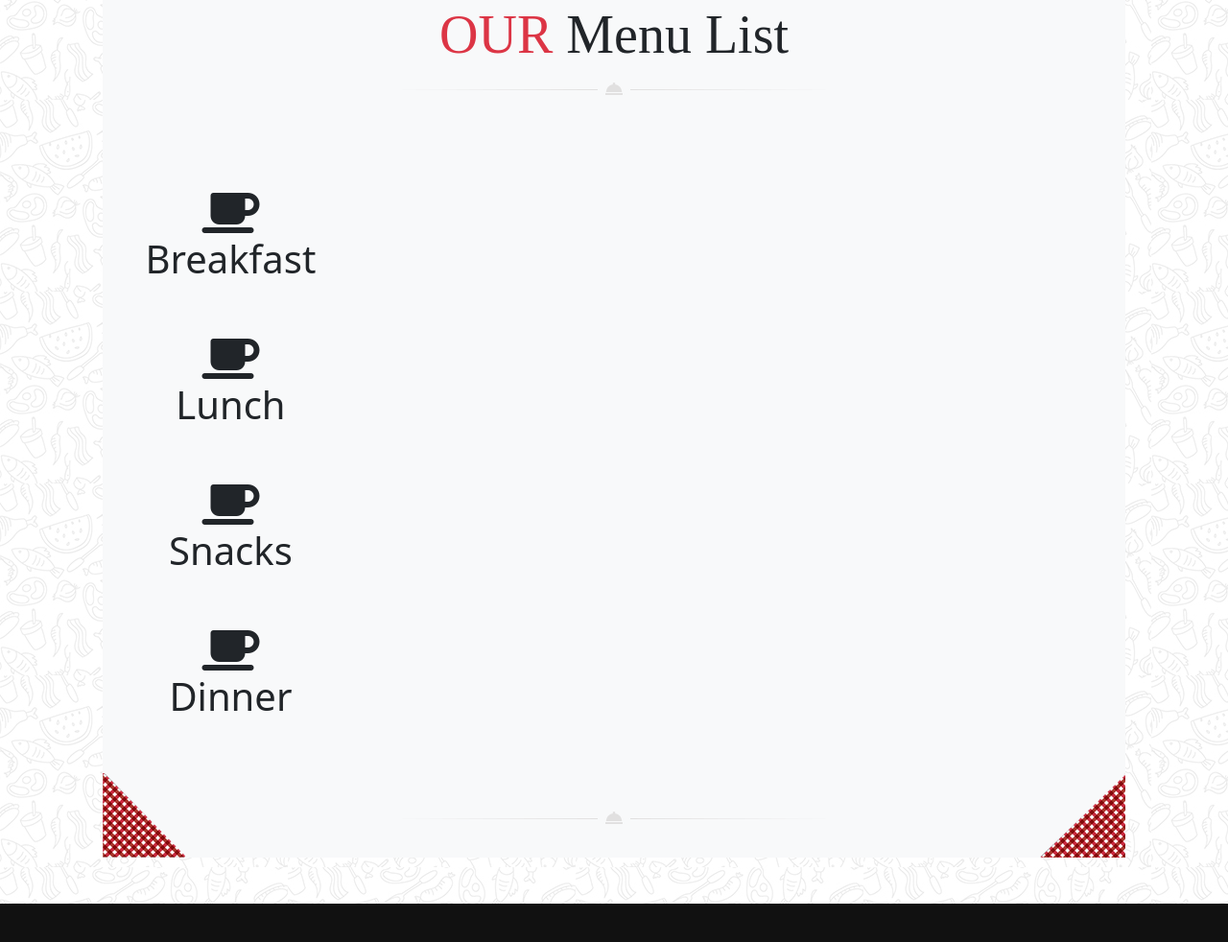
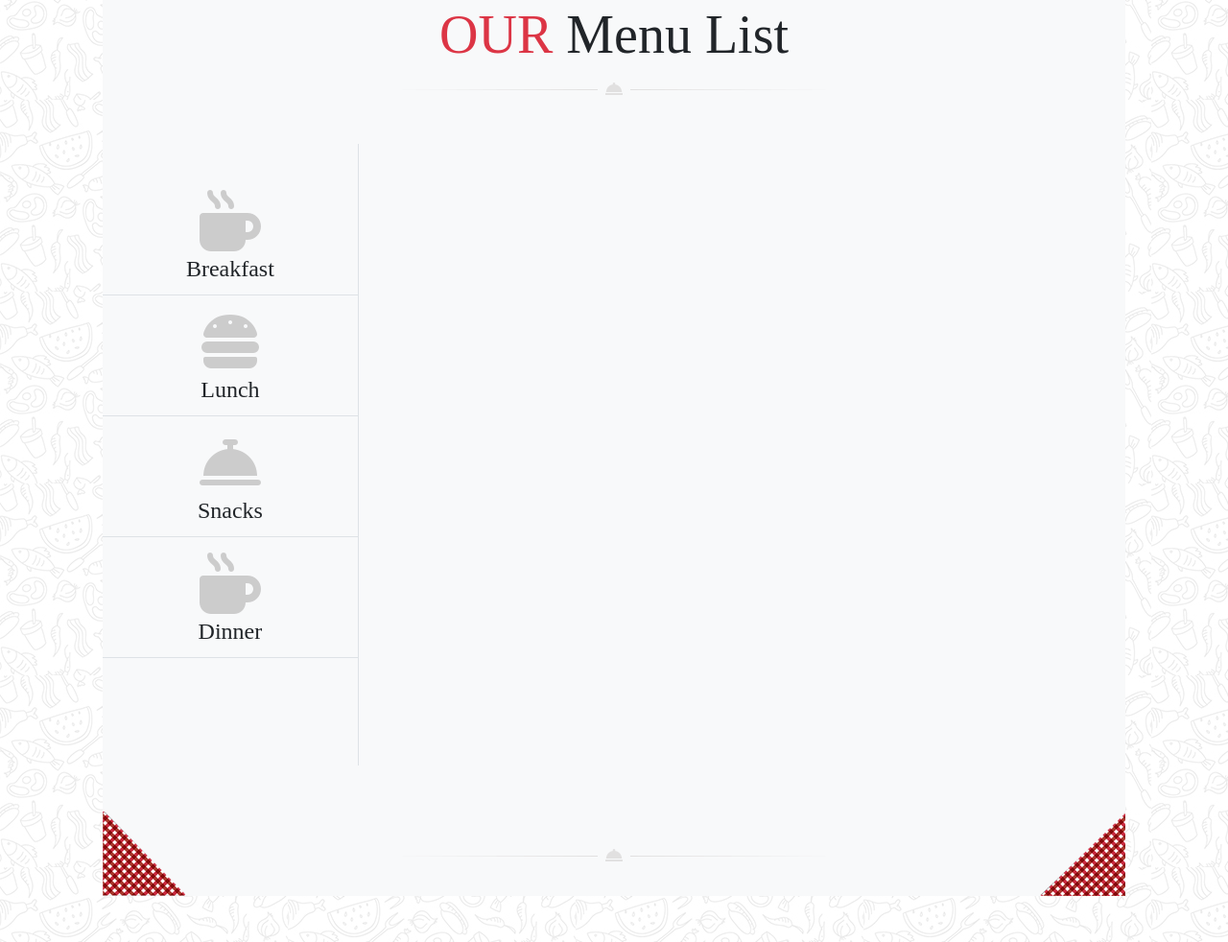
Before and after one commit to enzog96/git_bootstrap_les_chefs_14, a website: page public/pages/index.html in a window 1280 px wide. Shown: the part 1456-2438 px from the top of the page at 96% size. Drawn offline with nearby package versions, Linux system fonts and the light colour scheme.

Commit message:
menulist-hover

```diff
--- a/public/pages/index.html
+++ b/public/pages/index.html
@@ -15,7 +15,7 @@
 
     <header id="header">
         <nav>
-            <div class="d-flex justify-content-center fixed-top">
+            <div class="d-flex flex-wrap justify-content-center fixed-top">
                 <div class=" d-inline align-self-center p-5">
                     <ul class="d-flex gap-3 list-unstyled border-top border-bottom border-1 ">
                         <li class="nav-item">
@@ -133,27 +133,34 @@
                 <div class="d-flex align-items-start mx-0 pb-5">
                     <div class="nav flex-column nav-pills me-3 w-25 ">
                         <label for="first">
-                            <div class="d-flex flex-column align-items-center text-center pt-5 fabord">
-                                <i class="fa-solid fa-mug-saucer fa-3x"></i>
-                                <h1 class="stylefont">Breakfast</h1>
+                            <div class="d-flex flex-column align-items-center text-center pt-5 fabord border-end border-bottom">
+                                <i class="fa-solid fa-mug-hot fa-4x"></i>
+                                <h1 class="stylefont p-1">Breakfast</h1>
                             </div>
                         </label>
                         <label for="second">
-                            <div class="d-flex flex-column align-items-center text-center pt-5 fabord">
-                                <i class="fa-solid fa-mug-saucer fa-3x"></i>
-                                <h1 class="stylefont">Lunch</h1>
+                            <div class="d-flex flex-column align-items-center text-center pt-3 fabord border-end border-bottom">
+                                <i class="fa-solid fa-burger fa-4x"></i>
+                                <h1 class="stylefont p-1">Lunch</h1>
                             </div>
                         </label>
                         <label for="third">
-                            <div class="d-flex flex-column align-items-center text-center pt-5 fabord">
-                                <i class="fa-solid fa-mug-saucer fa-3x"></i>
-                                <h1 class="stylefont">Snacks</h1>
+                            <div class="d-flex flex-column align-items-center text-center pt-3 fabord border-end border-bottom">
+                                <i class="fa-solid fa-bell-concierge fa-4x"></i>
+                                <h1 class="stylefont p-1">Snacks</h1>
                             </div>
                         </label>
                         <label for="fourth">
-                            <div class="d-flex flex-column align-items-center text-center pt-5 fabord">
-                                <i class="fa-solid fa-mug-saucer fa-3x"></i>
-                                <h1 class="stylefont">Dinner</h1>
+                            <div class="d-flex flex-column align-items-center text-center pt-3 fabord border-end border-bottom">
+                                <i class="fa-solid fa-mug-hot fa-4x"></i>
+                                <h1 class="stylefont p-1">Dinner</h1>
+                            </div>
+                        </label>
+                        <label for="fourth">
+                            <div class="d-flex flex-column align-items-center text-center pt-3 fabord border-end">
+                                <div class="p-5">
+                                </div>
+
                             </div>
                         </label>
                     </div>
--- a/src/sass/modules/_section1.sass
+++ b/src/sass/modules/_section1.sass
@@ -79,3 +79,11 @@
 
     input
         display: none
+
+    label h1
+        font-family: "Courgette"
+        font-size: 3vh
+    i
+        color: #CCCCCC
+    i:hover
+        color: #ff0000
```
Also changed, not shown: public/css/style.css, 1 other file.
